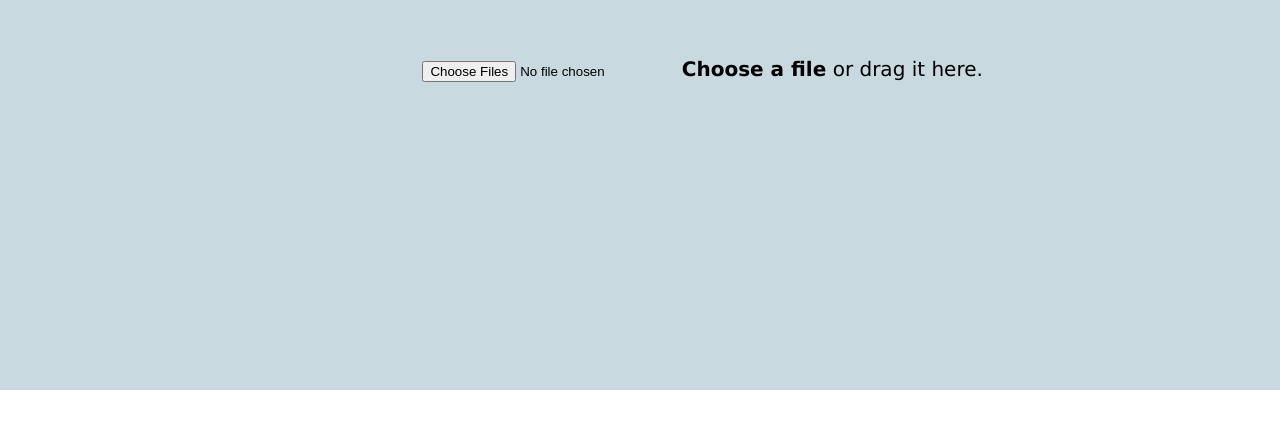
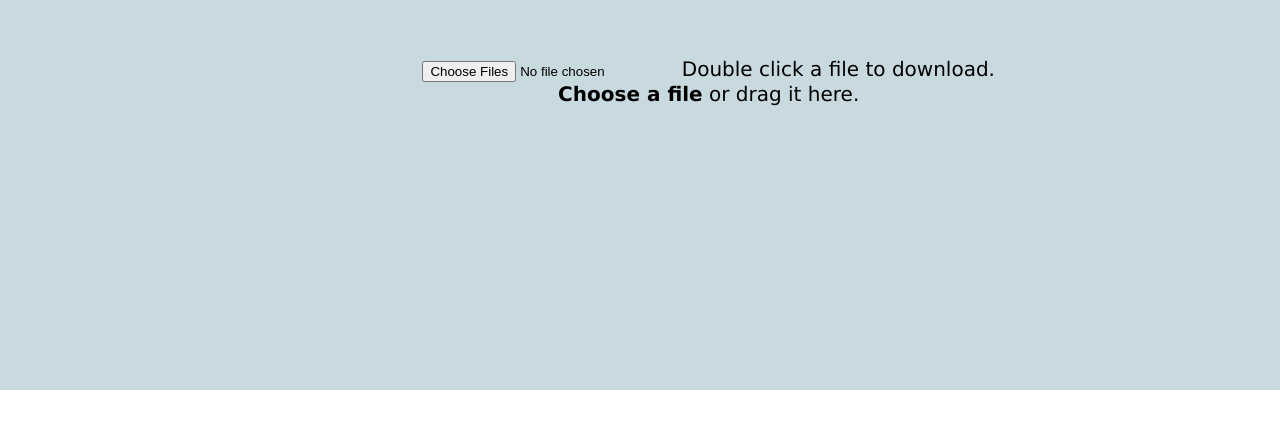
Before and after one commit to jgorden/dragSPA, a website: page public/index.html in a window 1280 px wide. Shown: the part 276-704 px from the top of the page. Drawn offline with nearby package versions, Linux system fonts and the light colour scheme.

Commit message:
add download instructions

```diff
--- a/public/index.html
+++ b/public/index.html
@@ -10,6 +10,7 @@
       <form class="box" method="post" action="/uploads" enctype="multipart/form-data">
         <div class="box__input">
           <input class="box__file" type="file" name="files[]" id="file" data-multiple-caption="{count} files selected" multiple />
+          <span>Double click a file to download.</span><br />
           <label for="file"><strong>Choose a file</strong><span class="box__dragndrop"> or drag it here</span>.</label>
         </div>
         <div class="box__uploading">Uploading&hellip;</div>
```
